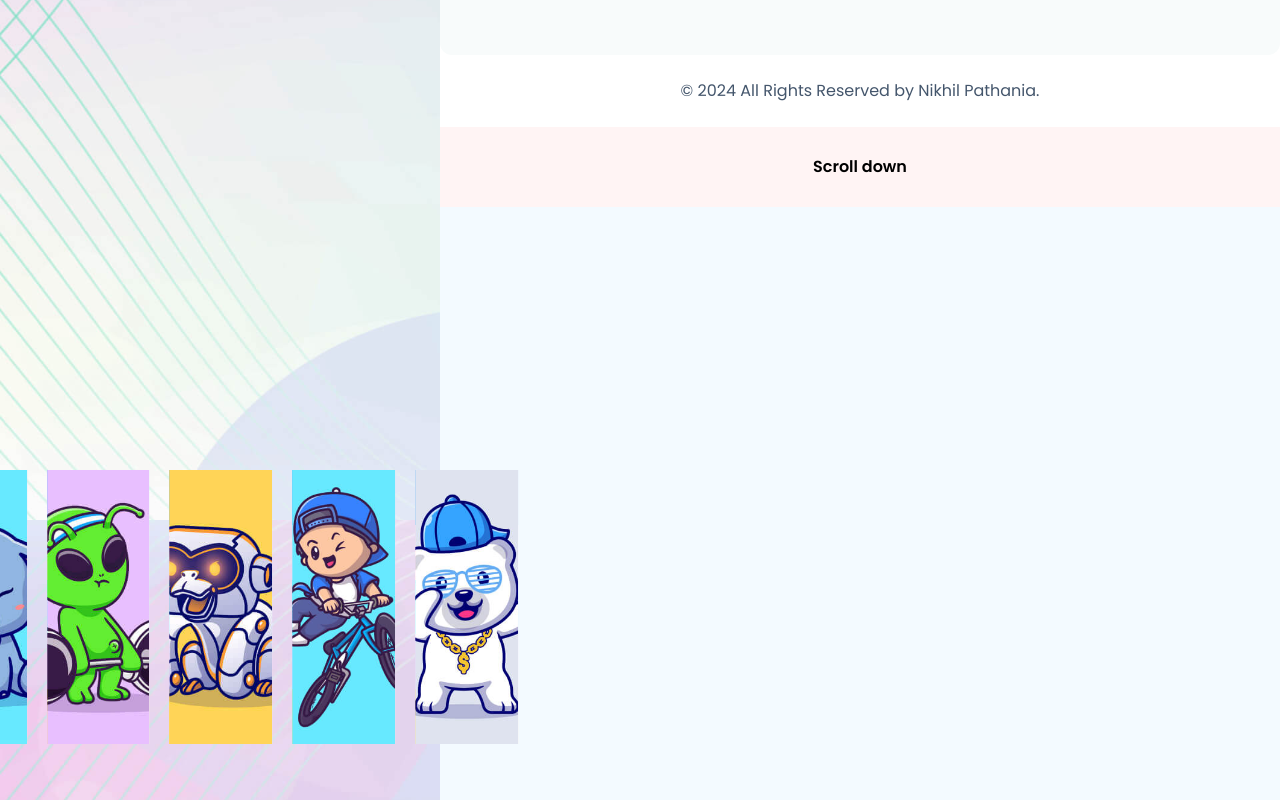
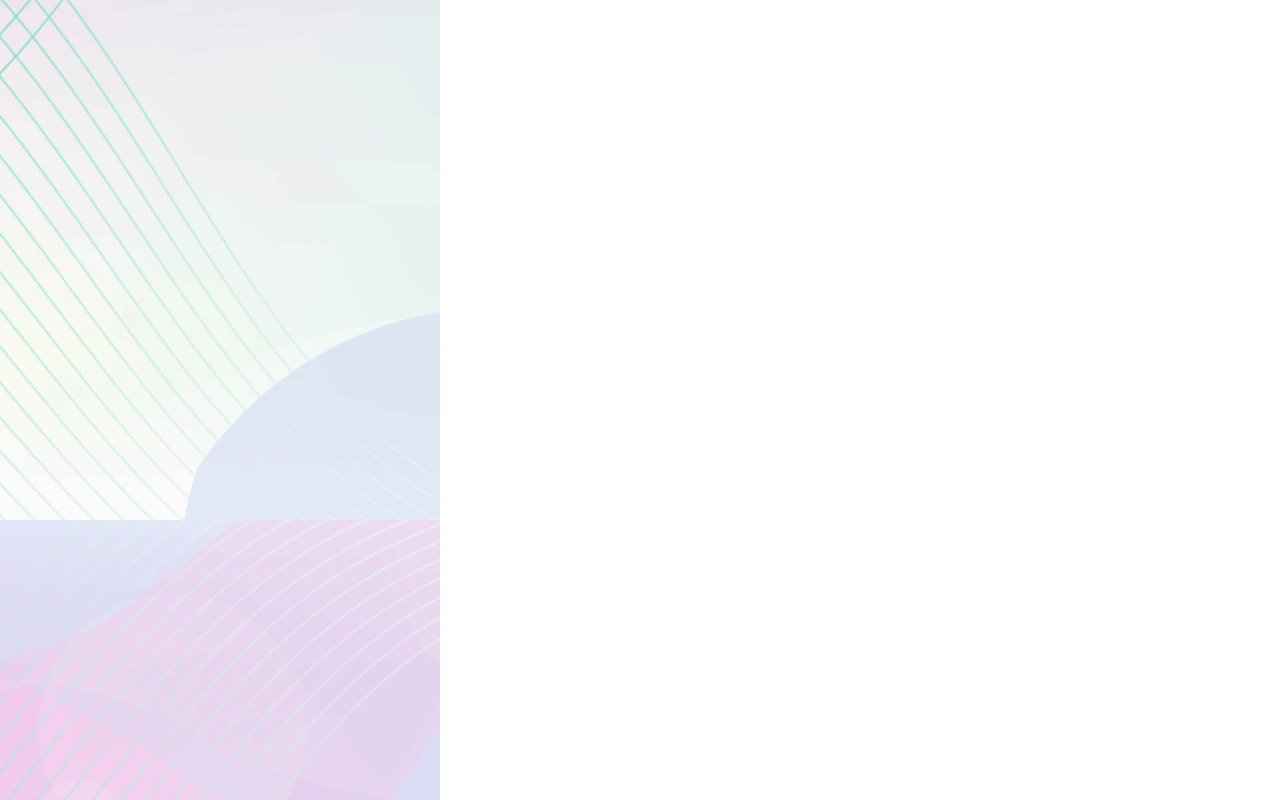
Before and after one commit to NikhilPathaniaa/Portfolio, a React (Create React App) app in the folder portfolio-front/: page / in a window 1280 px wide. Shown: the part 2860-3660 px from the top of the page. Built offline with nearby package versions, Linux system fonts and the light colour scheme.

Commit message:
first commit

```diff
--- a/portfolio-front/package.json
+++ b/portfolio-front/package.json
@@ -41,5 +41,8 @@
       "last 1 firefox version",
       "last 1 safari version"
     ]
+  },
+  "devDependencies": {
+    "tailwindcss": "^3.4.3"
   }
 }
--- a/portfolio-front/src/App.js
+++ b/portfolio-front/src/App.js
@@ -11,9 +11,7 @@ import FilterPortfolio from "./portfilo/FilterPortfolio";
 import AdminMain from "./admin/AdminMain";
 import AdminLoginForm from "./admin/AdminLoginForm";
 // import Error404 from "./error/Error404";
-import SliderPost from "./portfilo/SliderPost";
 import Blogs from "./blogs/Blogs";
-import Example from "./navigation/HorizontalScrollCarousel";
 function App() {
   return (
     <BrowserRouter>
@@ -43,7 +41,6 @@ function App() {
                 </Routes>
 
                 <Footer />
-                <Example />
                 {/* <Error404/> */}
                 {/* <SliderPost /> */}
               </div>
--- /dev/null
+++ b/portfolio-front/src/index.css
@@ -0,0 +1,3 @@
+/* @tailwind base;
+@tailwind components;
+@tailwind utilities; */
--- a/portfolio-front/src/navigation/About.jsx
+++ b/portfolio-front/src/navigation/About.jsx
@@ -4,6 +4,7 @@ import Service from "../content/Service";
 import Clients from "../content/Clients";
 import WhyMe from "../AboutMe/WhyMe";
 import ContactMe from "../AboutMe/ContactMe";
+import HorizontalScrollCarousel from "./HorizontalScrollCarousel";
 
 const About = () => {
   return (
@@ -11,6 +12,9 @@ const About = () => {
       <AboutMe />
 
       <WhyMe />
+
+      <HorizontalScrollCarousel />
+
       <ContactMe />
       {/* what i do section start */}
       <Service />
--- /dev/null
+++ b/portfolio-front/src/navigation/Horizontal.css
@@ -0,0 +1,60 @@
+/* Carousel section styles */
+.carousel-section {
+  position: relative;
+  height: 1000vh; /* Equivalent to h-[300vh] */
+  background-color: #fff; /* Equivalent to bg-neutral-900 */
+}
+
+.carousel-container {
+  position: sticky;
+  top: 0;
+  display: flex;
+  height: 100vh; /* Equivalent to h-screen */
+  align-items: center;
+  overflow: hidden;
+}
+
+.carousel-content {
+  display: flex;
+  gap: 1rem; /* Equivalent to gap-4 */
+}
+
+/* Card styles */
+.scroll-card {
+  position: relative;
+  height: 80vh; /* Equivalent to h-[450px] */
+  width: 55vw; /* Equivalent to w-[450px] */
+  overflow: hidden;
+  border-radius: 25px;
+  background-color: #e5e5e5; /* Equivalent to bg-neutral-200 */
+}
+
+.scroll-card-image {
+  position: absolute;
+  inset: 0;
+  z-index: 0;
+  transition: transform 0.3s; /* Equivalent to transition-transform duration-300 */
+}
+
+.scroll-card:hover .scroll-card-image {
+  border-radius: "25px";
+  transform: scale(1.1); /* Equivalent to group-hover:scale-110 */
+}
+
+.scroll-card-text {
+  position: absolute;
+  inset: 0;
+  z-index: 10;
+  display: grid;
+  place-content: center;
+}
+
+.scroll-card-text p {
+  background: linear-gradient(to bottom right, rgba(255, 255, 255, 0.2), rgba(255, 255, 255, 0));
+  padding: 2rem; /* Equivalent to p-8 */
+  font-size: 4rem; /* Equivalent to text-6xl */
+  font-weight: 900; /* Equivalent to font-black */
+  text-transform: uppercase;
+  color: white;
+  backdrop-filter: blur(1rem); /* Equivalent to backdrop-blur-lg */
+}
--- a/portfolio-front/src/navigation/HorizontalScrollCarousel.jsx
+++ b/portfolio-front/src/navigation/HorizontalScrollCarousel.jsx
@@ -1,19 +1,6 @@
 import { motion, useTransform, useScroll } from "framer-motion";
 import { useRef } from "react";
-
-const Example = () => {
-  return (
-    <div className="bg-[#fff4f4]">
-      <div className="flex h-20 items-center justify-center">
-        <span className="font-semibold uppercase text-neutral-500">Scroll down</span>
-      </div>
-      <HorizontalScrollCarousel />
-      <div className="flex h-20 items-center justify-center">
-        <span className="font-semibold uppercase text-neutral-500">Scroll up</span>
-      </div>
-    </div>
-  );
-};
+import "./Horizontal.css";
 
 const HorizontalScrollCarousel = () => {
   const targetRef = useRef(null);
@@ -21,44 +8,44 @@ const HorizontalScrollCarousel = () => {
     target: targetRef,
   });
 
-  const x = useTransform(scrollYProgress, [0, 1], ["1%", "-95%"]);
+  const x = useTransform(scrollYProgress, [0, 1], ["2%", "-95%"]);
 
   return (
-    <section ref={targetRef} className="relative h-\[300vh\] bg-[#f3faff]">
-      <div className="sticky top-0 flex h-screen items-center ">
-        <motion.div style={{ x }} className="flex gap-5">
-          {cards.map((card) => {
-            return <Card card={card} key={card.id} />;
-          })}
-        </motion.div>
-      </div>
-    </section>
+    <div className=" text-center">
+      <h3 className="text-[35px] dark:text-white font-bold font-robotoSlab pt-5 pb-5">Why Choose Me?</h3>
+      <section ref={targetRef} className="dark:bg-[#111111] carousel-section">
+        <div className="carousel-container">
+          <motion.div style={{ x }} className="carousel-content">
+            {cards.map((card) => {
+              return <Card card={card} />;
+            })}
+          </motion.div>
+        </div>
+      </section>
+    </div>
   );
 };
 
 const Card = ({ card }) => {
   return (
-    <div key={card.id} className="group relative h-\[450px\] w-\[450px\] overflow-hidden bg-[#fff1fb]">
-      <img src="/images/work_images/1.jpg" alt="" />
-      <img src="/images/work_images/2.jpg" alt="" />
-      <img src="/images/work_images/3.jpg" alt="" />
-      <img src="/images/work_images/4.jpg" alt="" />
-      <img src="/images/work_images/5.jpg" alt="" />
+    <div className="scroll-card">
       <div
         style={{
           backgroundImage: `url(${card.url})`,
+          borderRadius: "25px",
+          hoverBorderRadius: "25px",
           backgroundSize: "cover",
           backgroundPosition: "center",
         }}
-        className="absolute inset-0 z-0 transition-transform duration-300 hover\:scale-110"></div>
-      {/* <div className="absolute inset-0 z-10 grid place-content-center">
-        <p className="bg-gradient-to-r from-white/20 to-white/0 p-8 text-6xl font-black uppercase text-white backdrop-blur-lg">{card.title}</p>
-      </div> */}
+        className="scroll-card-image"></div>
+      <div className="scroll-card-text">
+        <p>{card.title}</p>
+      </div>
     </div>
   );
 };
 
-export default Example;
+export default HorizontalScrollCarousel;
 
 const cards = [
   {
```
Also changed, not shown: portfolio-front/src/index.js (+6 -6 lines), 1 other file (tests, documents, lock files or other folders).
